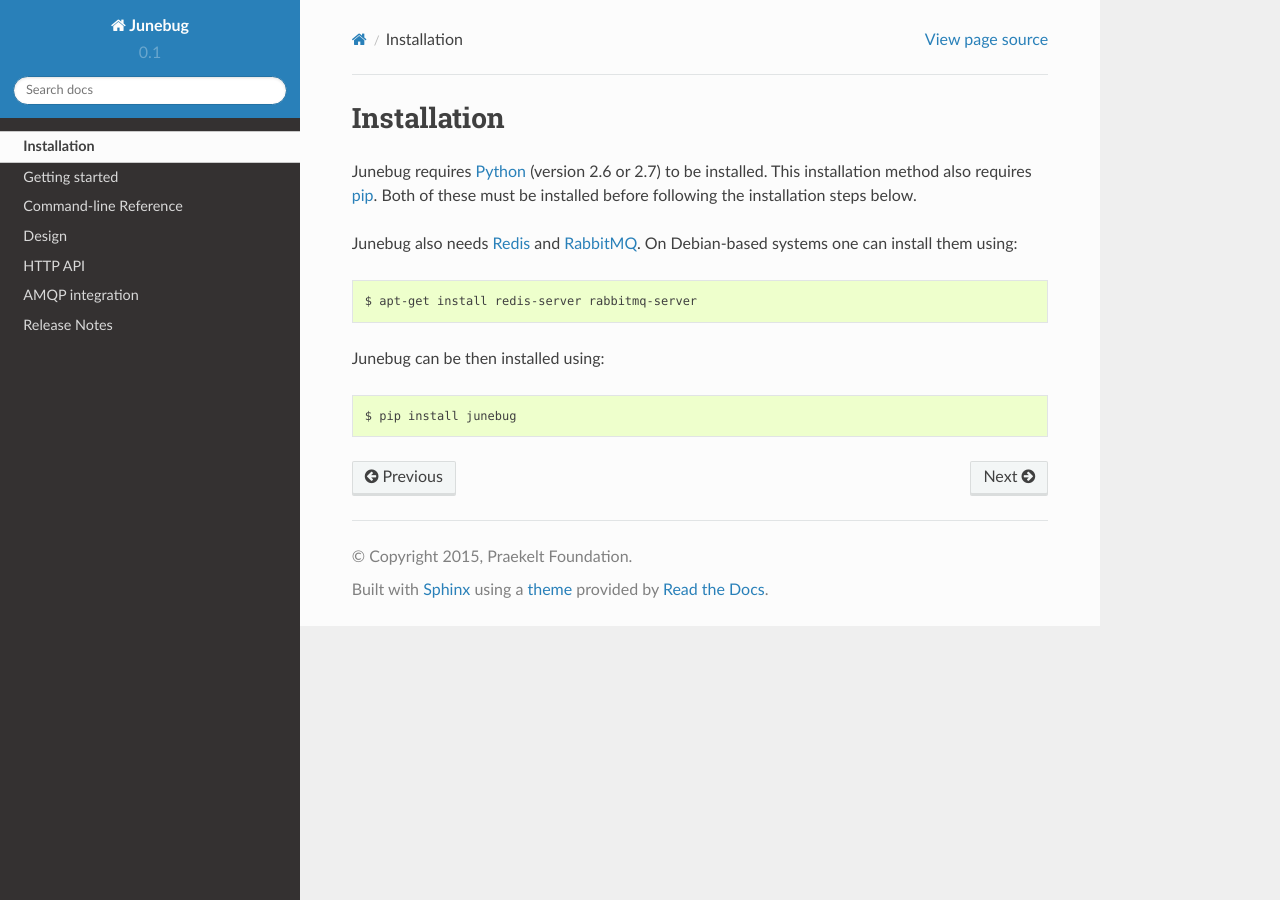
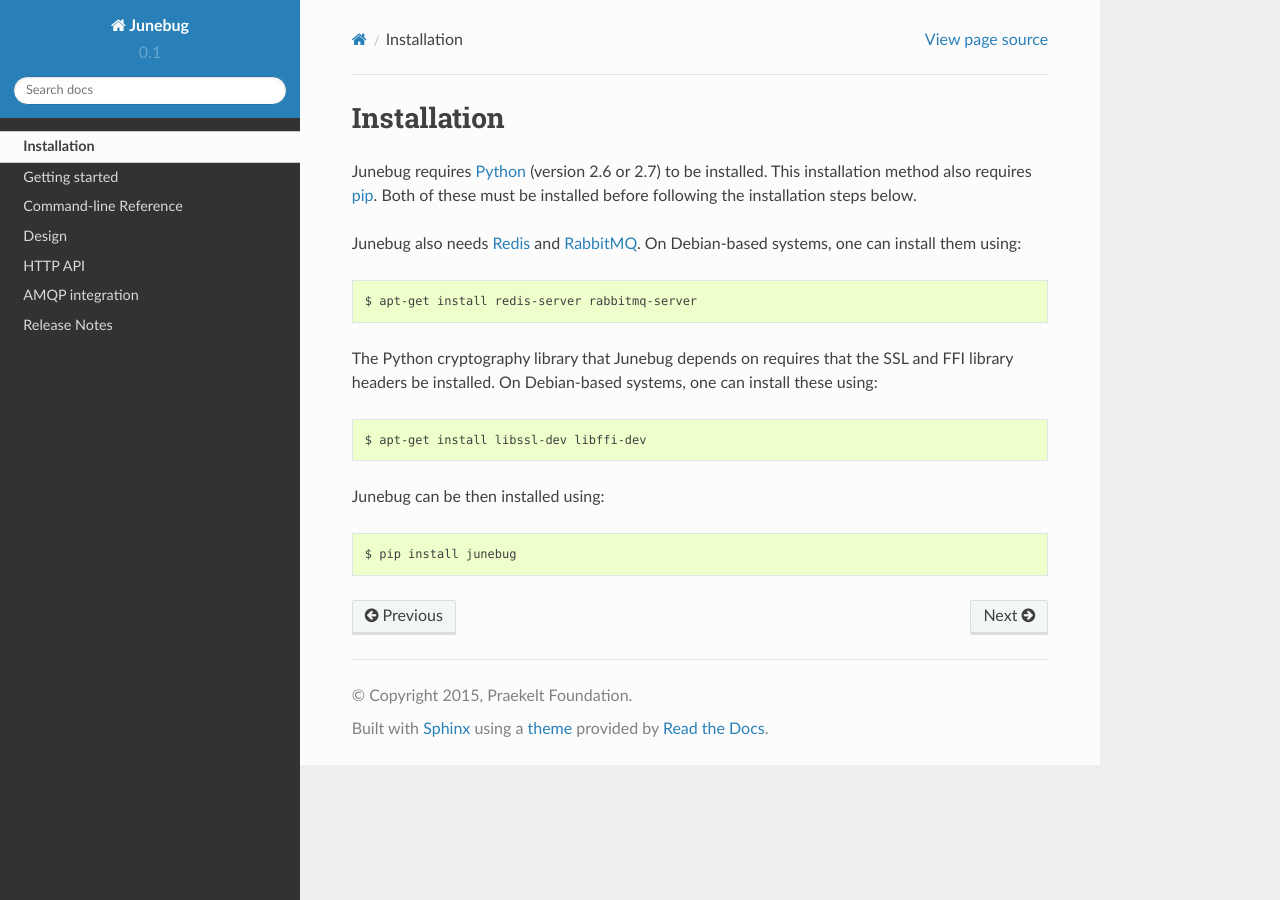
Before and after one commit to praekeltfoundation/junebug, a Sphinx documentation site: the page built from docs/installation.rst, in a window 1280 px wide. Built offline with Sphinx 7.4.7 and the Read the Docs theme 2.0.0, drawn with Linux system fonts in a browser that asks for light colours; pages that are not in the unit, such as notebooks, are missing from menus.

Commit message:
Document install libssl-dev and libffi-dev.

```diff
--- a/docs/installation.rst
+++ b/docs/installation.rst
@@ -3,11 +3,20 @@
 Installation
 ============
 
-Junebug requires `Python`_ (version 2.6 or 2.7) to be installed. This installation method also requires `pip`_. Both of these must be installed before following the installation steps below.
+Junebug requires `Python`_ (version 2.6 or 2.7) to be installed. This
+installation method also requires `pip`_. Both of these must be installed before
+following the installation steps below.
 
-Junebug also needs `Redis`_ and `RabbitMQ`_. On Debian-based systems one can install them using::
+Junebug also needs `Redis`_ and `RabbitMQ`_. On Debian-based systems, one can
+install them using::
 
    $ apt-get install redis-server rabbitmq-server
+
+The Python cryptography library that Junebug depends on requires that the SSL
+and FFI library headers be installed. On Debian-based systems, one can install
+these using::
+
+   $ apt-get install libssl-dev libffi-dev
 
 Junebug can be then installed using::
 
```
